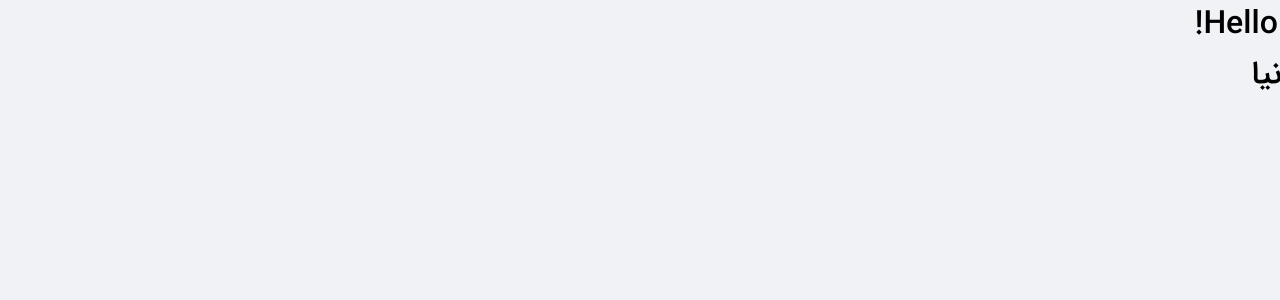
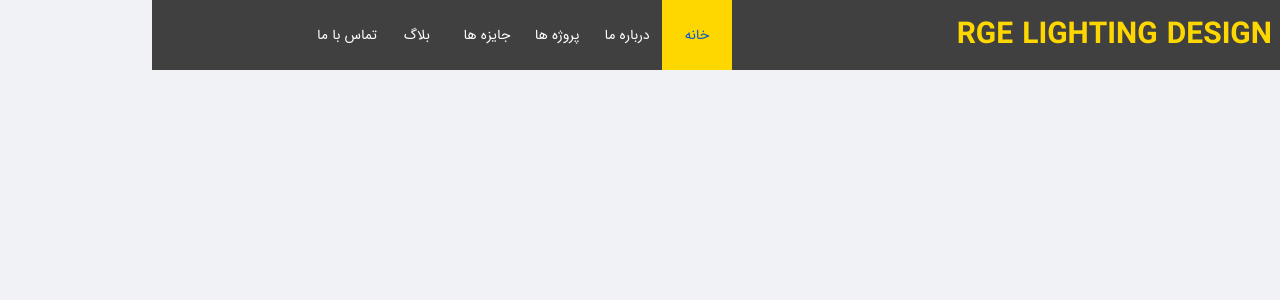
Before and after one commit to pouorix/RGE, a React (Create React App) app: page / in a window 1280 px wide. Shown: the top 300 px of the page. Built offline with nearby package versions, Linux system fonts and the light colour scheme.

Commit message:
Add:header

```diff
--- a/src/data/route.ts
+++ b/src/data/route.ts
@@ -1,2 +1,4 @@
 type routeParam = string | number;
-export const __RoutePath = {};
+export const __RoutePath = {
+    blog: '/blog',
+};
--- a/src/rge/rge.index.tsx
+++ b/src/rge/rge.index.tsx
@@ -1,17 +1,15 @@
-import React, { useEffect } from 'react';
+import React from 'react';
 import { BrowserRouter as Router, Route, Switch } from 'react-router-dom';
-import { AuthStatus, ReduxState } from '../interface';
+import { ReduxState } from '../interface';
 import { connect, ConnectedProps } from 'react-redux';
+import Header from '../utilities/component/header/header.index';
 
 const Rge: React.FC<ConnectedProps<typeof connector>> = function (props: ConnectedProps<typeof connector>) {
-    // useEffect(() => {
-    //     RgeInit(props.dispatch);
-    // }, []);
     return (
         <Router>
+            <Header />
             <Switch>
                 <Route path="*">
-                    <h1>Hello world!</h1>
                     <h1>سلام دنیا</h1>
                 </Route>
             </Switch>
--- /dev/null
+++ b/src/utilities/component/header/header.index.tsx
@@ -0,0 +1,42 @@
+import React, { useEffect } from 'react';
+import { connect, ConnectedProps } from 'react-redux';
+import { ReduxState } from '../../../interface';
+import './header.style.scss';
+import { NavLink } from 'react-router-dom';
+import { RoutePath } from '../../../data';
+const Header: React.FC<ConnectedProps<typeof connector>> = function (props: ConnectedProps<typeof connector>) {
+    return (
+        <div className="rge-header">
+            <div className="content">
+                <h1>RGE LIGHTING DESIGN</h1>
+                <span />
+                <NavLink exact to="/" activeClassName="active">
+                    <h4>خانه</h4>
+                </NavLink>
+                <a href="/#about">
+                    <h4>درباره ما</h4>
+                </a>
+                <a href="/#projects">
+                    <h4>پروژه ها</h4>
+                </a>
+                <a href="/#award">
+                    <h4>جایزه ها</h4>
+                </a>
+                <NavLink to={RoutePath.blog} activeClassName="active">
+                    <h4>بلاگ</h4>
+                </NavLink>
+                <a href="/#contact">
+                    <h4>تماس با ما</h4>
+                </a>
+            </div>
+        </div>
+    );
+};
+
+const mapStateToProps = (state: ReduxState) => ({
+    isAuth: state.authStatus,
+    userData: state.userData,
+});
+
+const connector = connect(mapStateToProps);
+export default connector(Header);
--- /dev/null
+++ b/src/utilities/component/header/header.style.scss
@@ -0,0 +1,56 @@
+@import "src/utilities/references/index";
+
+.rge-header {
+  width: 100%;
+  height: 70px;
+  background-color: #404040;
+  display: flex;
+  align-items: center;
+  justify-content: center;
+
+
+  > div {
+    max-width: 960px;
+    display: flex;
+    align-items: center;
+    justify-content: center;
+    width: 100%;
+
+    span {
+      flex: 1;
+    }
+    h1{
+      font-size: 30px;
+      font-weight: 700;
+      color: gold;
+    }
+    >a{
+      cursor: pointer;
+      width: 70px;
+      height: 70px;
+      display: flex;
+      align-items: center;
+      justify-content: center;
+      h4{
+        font-size: 14px;
+        font-weight: 400;
+        color: #ffffff;
+        transition: color 0.3s ease-in-out;
+      }
+      transition: background-color 0.3s ease-in-out;
+      &:hover{
+        background-color: gold;
+        h4{
+          color: #0a58ca;
+        }
+      }
+      &.active{
+        background-color: gold;
+        h4{
+          color: #0a58ca;
+        }
+      }
+    }
+  }
+
+}
```
Also changed, not shown: src/rge/rge.script.tsx (deleted, +0 -30 lines).
